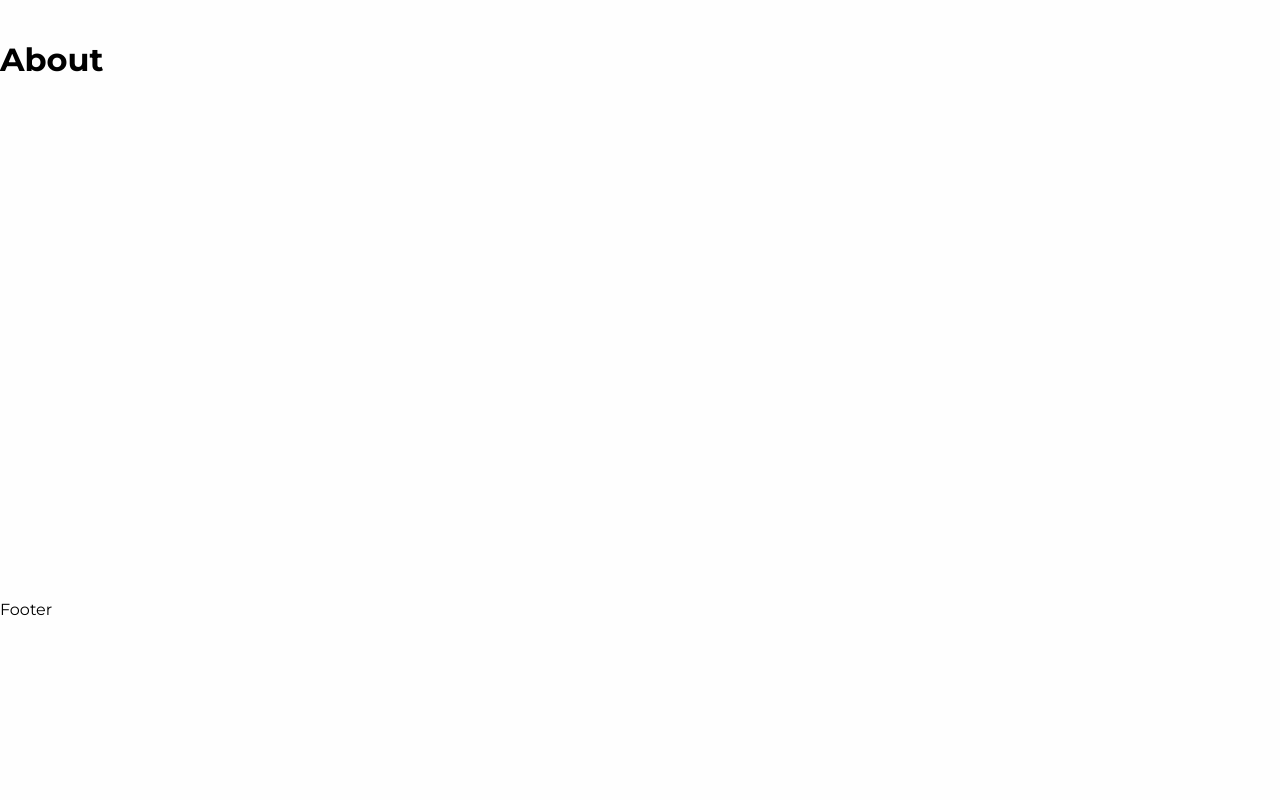
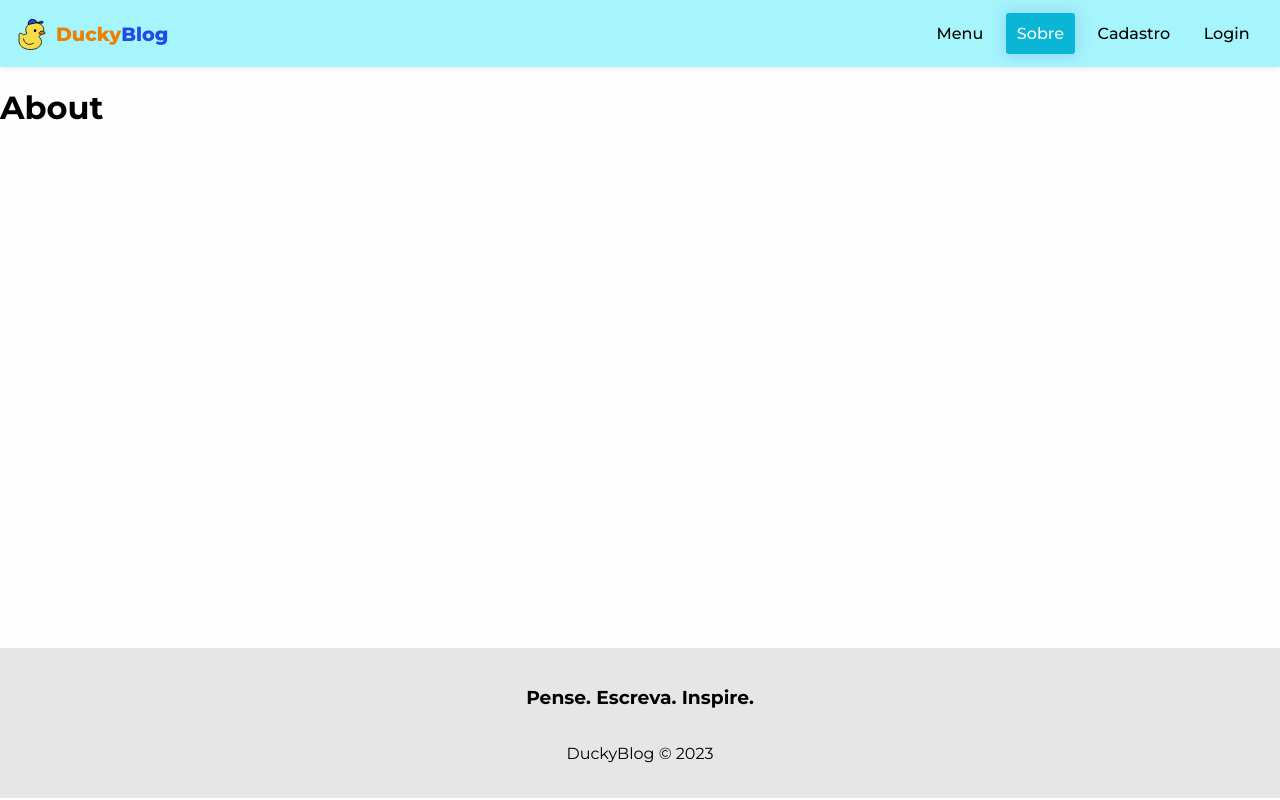
Before and after one commit to BiaBiruka/DuckyBlog, a React (Create React App) app: page /sobre in a window 1280 px wide. Built offline with nearby package versions, Linux system fonts and the light colour scheme.

Commit message:
Navbar and footer done

```diff
--- a/src/components/Footer.js
+++ b/src/components/Footer.js
@@ -1,7 +1,12 @@
 import styles from "./Footer.module.css";
 
 const Footer = () => {
-  return <div>Footer</div>;
+  return (
+    <footer className={styles.footer}>
+      <h3>Pense. Escreva. Inspire. </h3>
+      <p>DuckyBlog &copy; 2023</p>
+    </footer>
+  );
 };
 
 export default Footer;
--- a/src/components/Footer.module.css
+++ b/src/components/Footer.module.css
@@ -0,0 +1,8 @@
+.footer {
+  height: 150px;
+  display: flex;
+  flex-direction: column;
+  align-items: center;
+  justify-content: center;
+  background-color: #e6e6e6;
+}
--- a/src/components/Navbar.js
+++ b/src/components/Navbar.js
@@ -4,10 +4,49 @@ import { NavLink } from "react-router-dom";
 
 const Navbar = () => {
   return (
-    <nav>
+    <nav className={styles.navbar}>
       <NavLink to="/">
-        <img src="" />
+        <div className={styles.logo}>
+          <img src="/ducky.svg" alt="DuckyBlog logo" />
+          <div className={styles.logoText}>
+            Ducky<span>Blog</span>
+          </div>
+        </div>
       </NavLink>
+      <ul className={styles.links_list}>
+        <li>
+          <NavLink
+            to="/"
+            className={({ isActive }) => (isActive ? styles.active : "")}
+          >
+            Menu
+          </NavLink>
+        </li>
+        <li>
+          <NavLink
+            to="/sobre"
+            className={({ isActive }) => (isActive ? styles.active : "")}
+          >
+            Sobre
+          </NavLink>
+        </li>
+        <li>
+          <NavLink
+            to="/cadastro"
+            className={({ isActive }) => (isActive ? styles.active : "")}
+          >
+            Cadastro
+          </NavLink>
+        </li>
+        <li>
+          <NavLink
+            to="/login"
+            className={({ isActive }) => (isActive ? styles.active : "")}
+          >
+            Login
+          </NavLink>
+        </li>
+      </ul>
     </nav>
   );
 };
--- a/src/components/Navbar.module.css
+++ b/src/components/Navbar.module.css
@@ -0,0 +1,58 @@
+/* REM = px / 16 */
+
+nav img {
+  width: 2rem;
+  height: 2rem;
+}
+
+.navbar {
+  display: flex;
+  box-shadow: rgba(0, 0, 0, 0.15) 0px -2px 10px 0px;
+  justify-content: space-between;
+  align-items: center;
+  padding: 0.5em 0.5em;
+  background-color: #a6f5fc;
+}
+
+.logo {
+  display: flex;
+  align-items: center;
+  font-size: 1.2em;
+  font-weight: 800;
+  color: #ed8000;
+  margin-left: 0.5rem;
+}
+
+.logoText {
+  margin-left: 0.5rem;
+}
+
+.logo span {
+  color: #1f4be8;
+}
+
+.links_list {
+  display: flex;
+  list-style: none;
+  font-weight: 500;
+}
+
+.links_list li {
+  margin-right: 0.7em;
+}
+
+.links_list li a {
+  padding: 0.7em 0.7em;
+  transition: 0.4s;
+}
+
+.links_list li a:hover {
+  color: #bbb;
+}
+
+.active {
+  background-color: #09b6d6;
+  color: white;
+  border-radius: 3px;
+  box-shadow: rgba(31, 75, 232, 0.15) 0px 0px 15px 3px; /* Cor - horizontal - vertical - blur - spread */
+}
```
